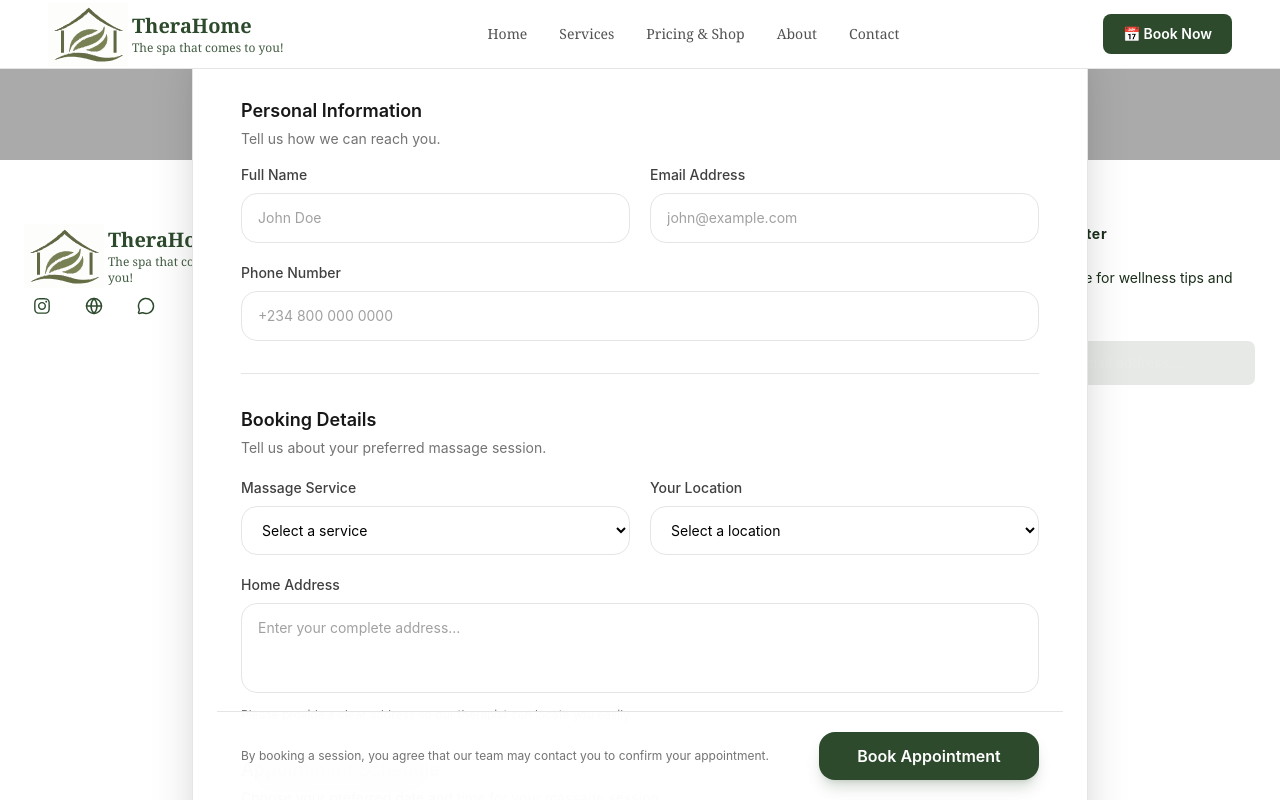
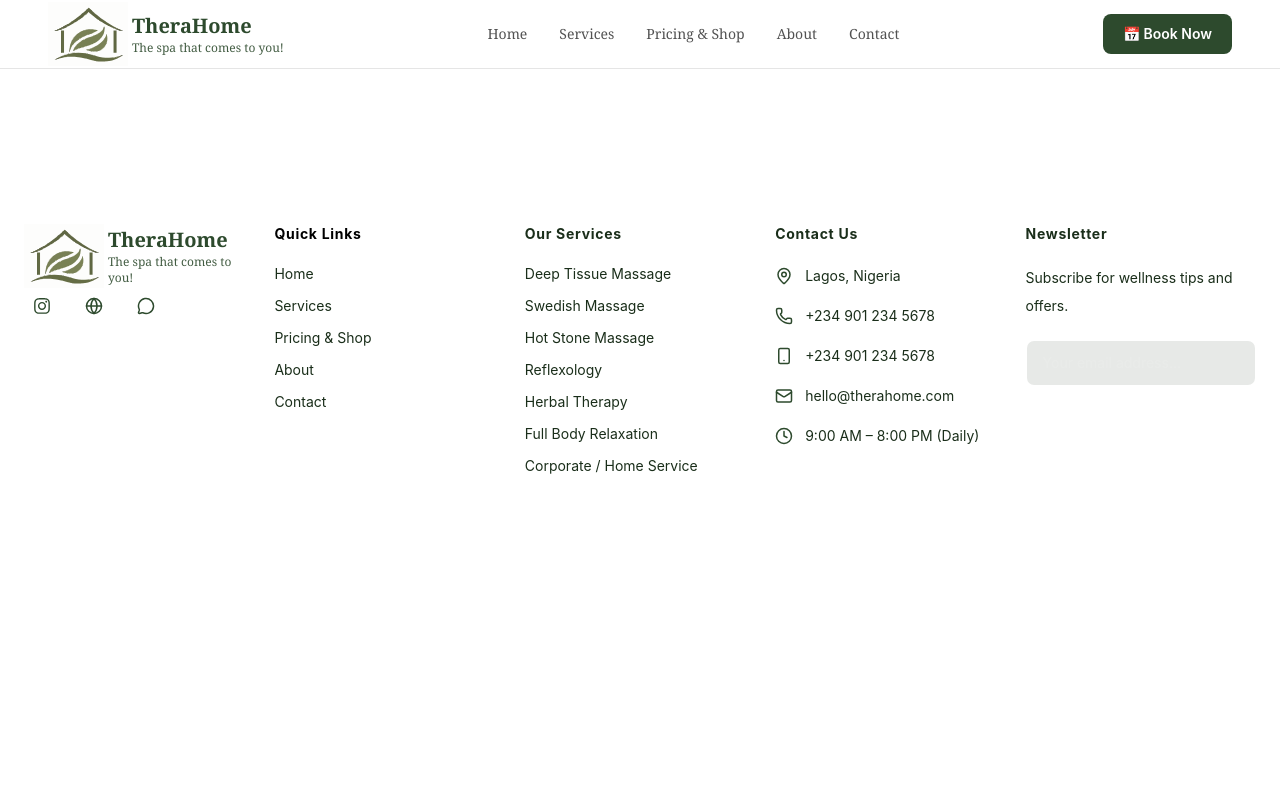
Before and after one commit to OluwaseunSodeeq/therahome, a Next.js app: page /booking in a window 1280 px wide. Shown: the top 800 px of the page. Built offline with nearby package versions, Linux system fonts and the light colour scheme.

Commit message:
Fix BookingForm filename casing

```diff
--- a/app/booking/page.tsx
+++ b/app/booking/page.tsx
@@ -1,9 +1,9 @@
-import BookingForm from "@/components/forms/BookingForm";
+// import BookingForm from "../../components/forms/BookingForm";
 
 export default function Page() {
   return (
     <main className="mx-auto max-w-2xl px-4 py-20">
-      <BookingForm onSuccess={() => {}} />
+      {/* <BookingForm onSuccess={() => {}} /> */}
     </main>
   );
 }
--- a/components/forms/BookingModal.tsx
+++ b/components/forms/BookingModal.tsx
@@ -1,4 +1,4 @@
-import BookingForm from "@/components/forms/BookingForm";
+import BookingForm from "../../components/forms/BookingForm";
 
 export default function BookingPage() {
   return (
```
